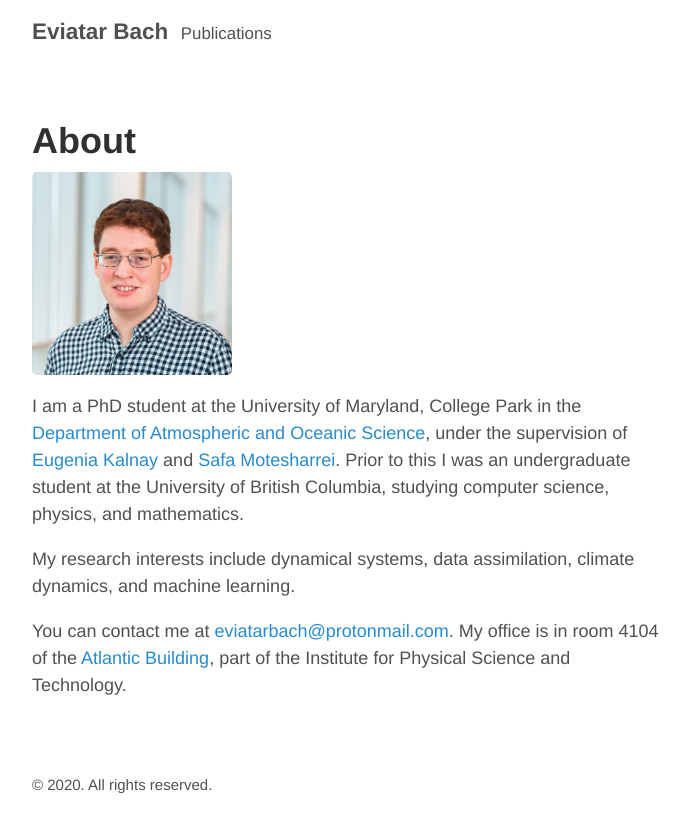
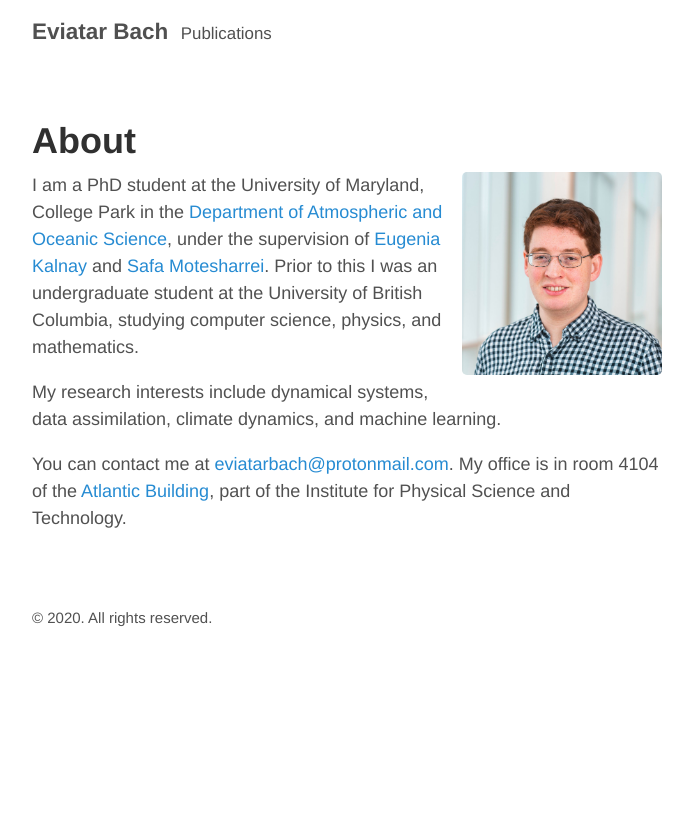
Before and after one commit to eviatarbach/website_old, a Jekyll site: the page built from index.md, in a window 1280 px wide. Shown: the top 832 px of the page, without its empty margins (293-986 px from the left). Built offline with Jekyll 4.4.1, drawn with Linux system fonts in a browser that asks for light colours.

Commit message:
Update _layout.scss

```diff
--- a/_sass/_layout.scss
+++ b/_sass/_layout.scss
@@ -13,3 +13,7 @@
 footer {
   margin-bottom: 2rem;
 }
+
+.align-right {
+  float:right;
+}
```
